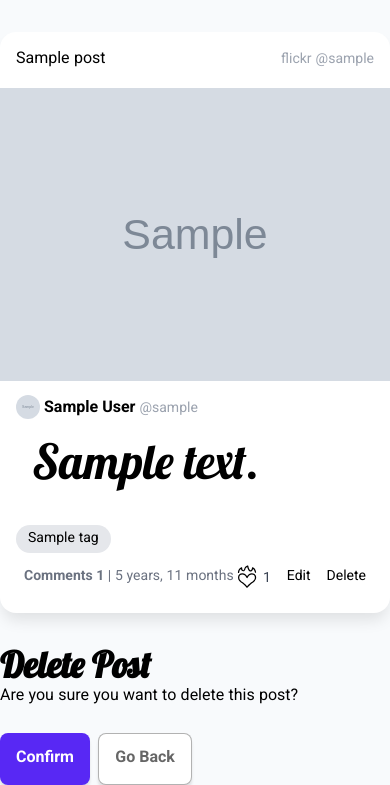
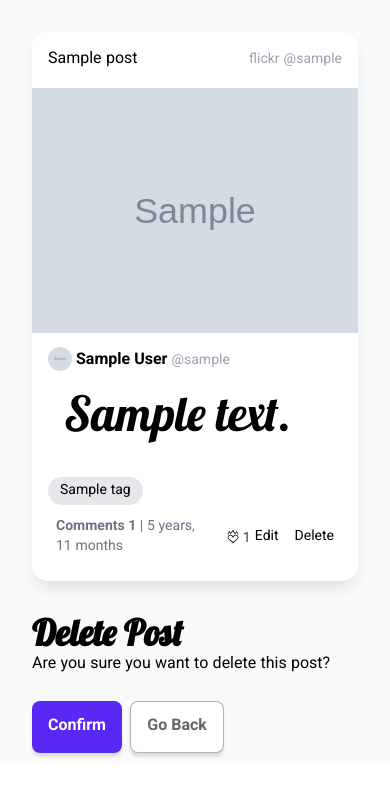
Before and after one commit to suniali/jnestagram, a Django app: page /1/delete/ in a window 390 px wide. Shown: the part 80-865 px from the top of the page. After the commit the page ends 838 px from the top, so only its background shows below. Run offline with Django 5.2, Linux system fonts and the light colour scheme; a user stored in the database is signed in; tables that the repository leaves empty hold one stand-in row (values such as "Sample post"); grey boxes marked "Sample" are stand-in pictures; style sheets or scripts are compiled from the project's sources; parts of the project's set-up code (start-up, migrations or seed data) failed here and were passed over; some libraries are stand-ins or nearby versions.

Commit message:
padding for post delete

```diff
--- a/templates/posts/post_delete.html
+++ b/templates/posts/post_delete.html
@@ -1,7 +1,7 @@
 {%  extends 'base.html' %}
 
 {% block layout %}
-    <div class="md:flex items-center justify-center mt-8">
+    <div class="md:flex items-center justify-center m-8">
         <div class="w-full md:max-w-sm mr-6 md:[&>*>*>p]:text-4xl">
           {% include 'posts/post.html' %}
         </div>
```
